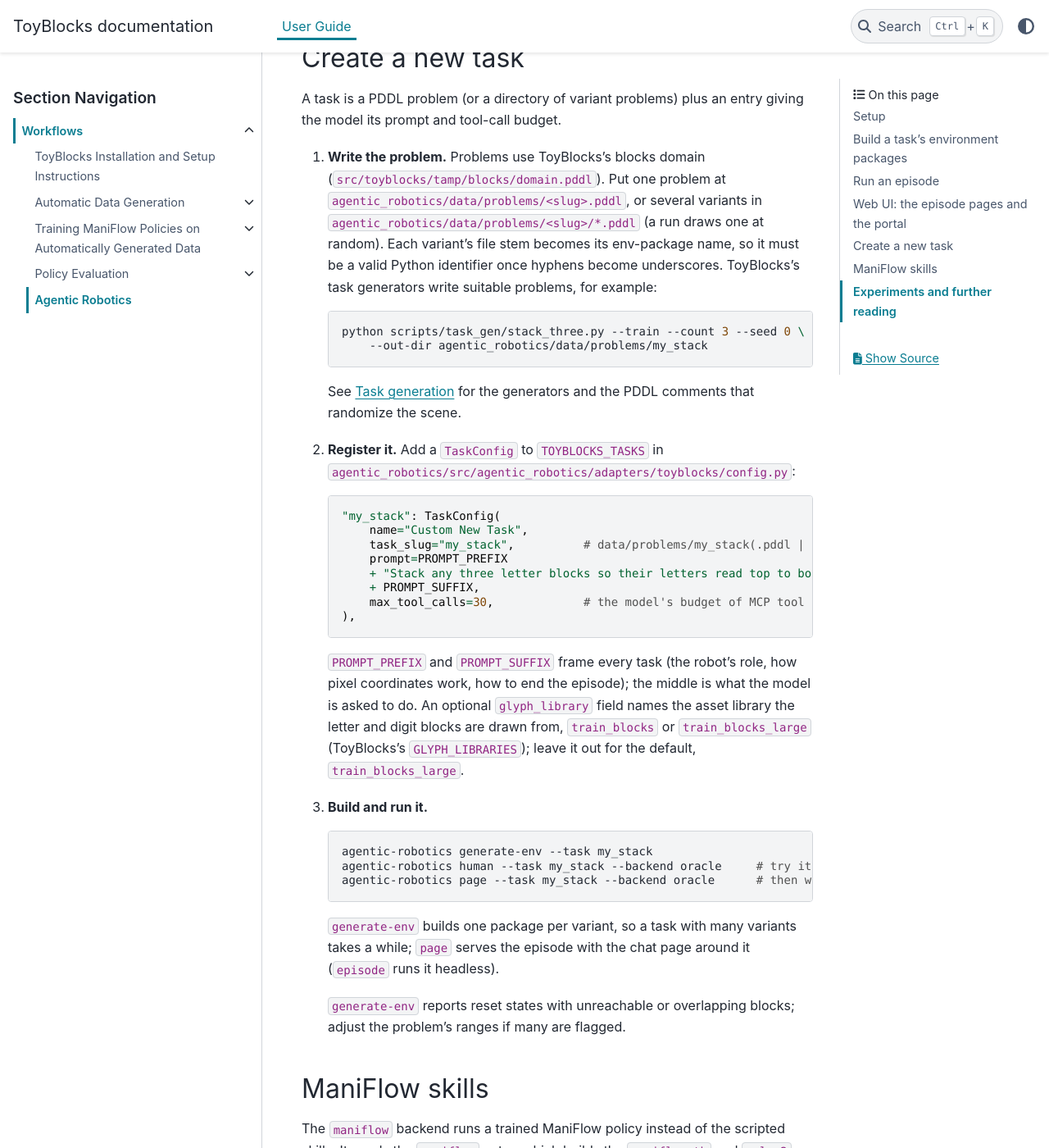
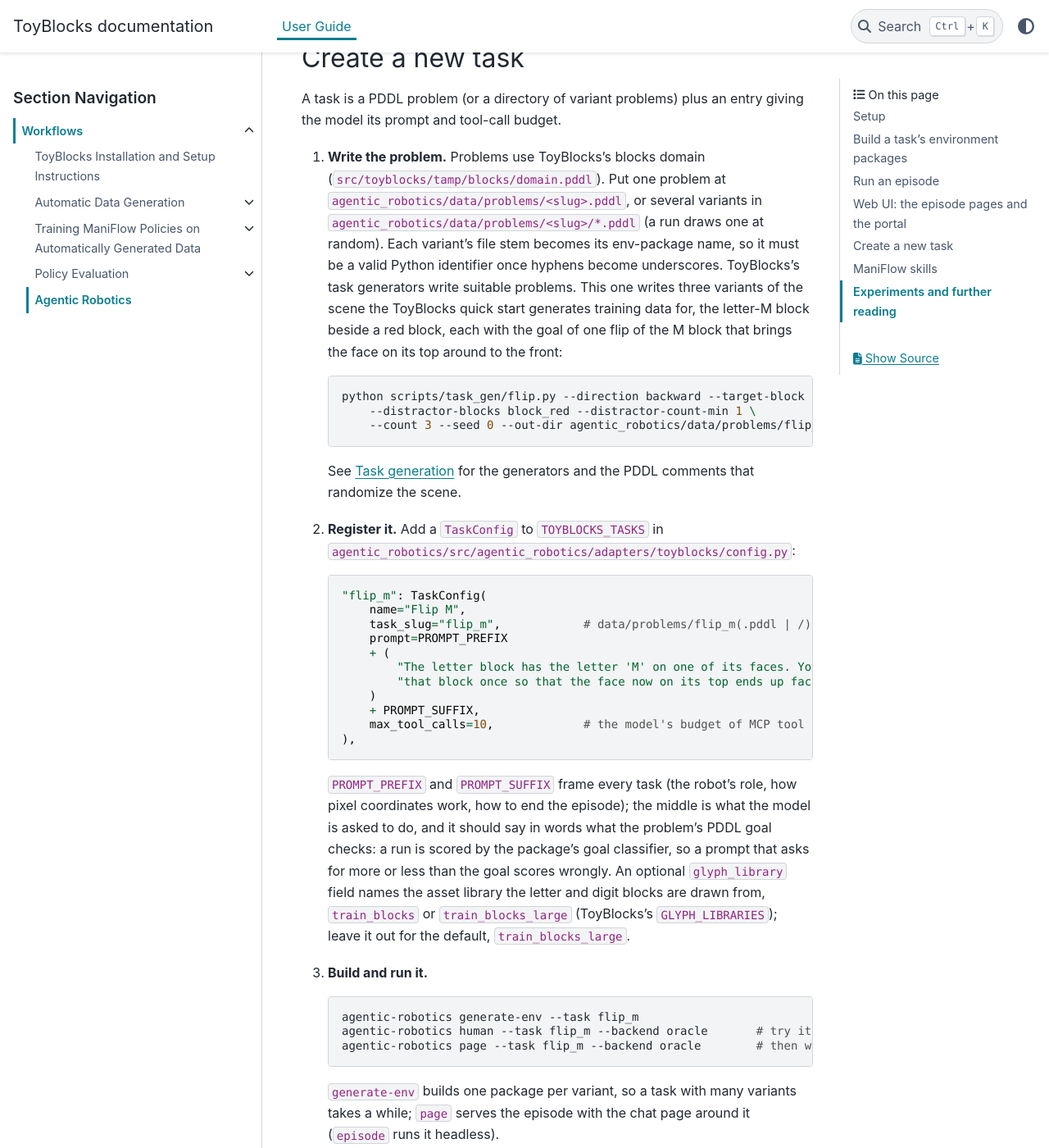
Before and after one commit to allenai/ToyBlocks, a Sphinx documentation site: the page built from docs/source/user_guide/workflows/agentic_robotics.md, in a window 1280 px wide and 1400 px high, scrolled down 3566 px. Shown: the whole window at 82% size. Built offline with Sphinx 7.4.7 and the PyData theme 0.15.4, drawn with Linux system fonts in a browser that asks for light colours.

Commit message:
docs: the new-task example is the quick start's flip, with a prompt that states its goal
The example built a three-block stacking task whose generated goal names three specific blocks,
while its prompt asked for any three; the two could not agree, so the run's score meant nothing.
The example is now three variants of the quick start's scene (the letter-M block beside a red
block) with a one-flip goal, and the prompt says exactly what the goal checks, in the phrasing
the r_on_red task uses. The text says why the prompt and the PDDL goal have to agree.

Co-Authored-By: Claude Fable 5.1 <noreply@anthropic.com>

````diff
--- a/docs/source/user_guide/workflows/agentic_robotics.md
+++ b/docs/source/user_guide/workflows/agentic_robotics.md
@@ -115,11 +115,15 @@ prompt and tool-call budget.
    `agentic_robotics/data/problems/<slug>.pddl`, or several variants in
    `agentic_robotics/data/problems/<slug>/*.pddl` (a run draws one at random). Each variant's file
    stem becomes its env-package name, so it must be a valid Python identifier once hyphens become
-   underscores. ToyBlocks's task generators write suitable problems, for example:
+   underscores. ToyBlocks's task generators write suitable problems. This one writes three
+   variants of the scene the ToyBlocks quick start generates training data for, the letter-M
+   block beside a red block, each with the goal of one flip of the M block that brings the face
+   on its top around to the front:
 
    ```bash
-   python scripts/task_gen/stack_three.py --train --count 3 --seed 0 \
-       --out-dir agentic_robotics/data/problems/my_stack
+   python scripts/task_gen/flip.py --direction backward --target-block block_m \
+       --distractor-blocks block_red --distractor-count-min 1 \
+       --count 3 --seed 0 --out-dir agentic_robotics/data/problems/flip_m
    ```
 
    See [Task generation](datagen/task_generation.md) for the generators and the PDDL comments
@@ -129,18 +133,23 @@ prompt and tool-call budget.
    `agentic_robotics/src/agentic_robotics/adapters/toyblocks/config.py`:
 
    ```python
-   "my_stack": TaskConfig(
-       name="Custom New Task",
-       task_slug="my_stack",          # data/problems/my_stack(.pddl | /)
+   "flip_m": TaskConfig(
+       name="Flip M",
+       task_slug="flip_m",            # data/problems/flip_m(.pddl | /)
        prompt=PROMPT_PREFIX
-       + "Stack any three letter blocks so their letters read top to bottom. "
+       + (
+           "The letter block has the letter 'M' on one of its faces. Your task is to flip "
+           "that block once so that the face now on its top ends up facing the camera. "
+       )
        + PROMPT_SUFFIX,
-       max_tool_calls=30,             # the model's budget of MCP tool calls
+       max_tool_calls=10,             # the model's budget of MCP tool calls
    ),
    ```
 
    `PROMPT_PREFIX` and `PROMPT_SUFFIX` frame every task (the robot's role, how pixel coordinates
-   work, how to end the episode); the middle is what the model is asked to do. An optional
+   work, how to end the episode); the middle is what the model is asked to do, and it should say
+   in words what the problem's PDDL goal checks: a run is scored by the package's goal classifier,
+   so a prompt that asks for more or less than the goal scores wrongly. An optional
    `glyph_library` field names the asset library the letter and digit blocks are drawn from,
    `train_blocks` or `train_blocks_large` (ToyBlocks's `GLYPH_LIBRARIES`); leave it out for the
    default, `train_blocks_large`.
@@ -148,9 +157,9 @@ prompt and tool-call budget.
 3. **Build and run it.**
 
    ```bash
-   agentic-robotics generate-env --task my_stack
-   agentic-robotics human --task my_stack --backend oracle     # try it yourself first
-   agentic-robotics page --task my_stack --backend oracle      # then watch the model try, and interject
+   agentic-robotics generate-env --task flip_m
+   agentic-robotics human --task flip_m --backend oracle       # try it yourself first
+   agentic-robotics page --task flip_m --backend oracle        # then watch the model try, and interject
    ```
 
    `generate-env` builds one package per variant, so a task with many variants takes a while;
````
